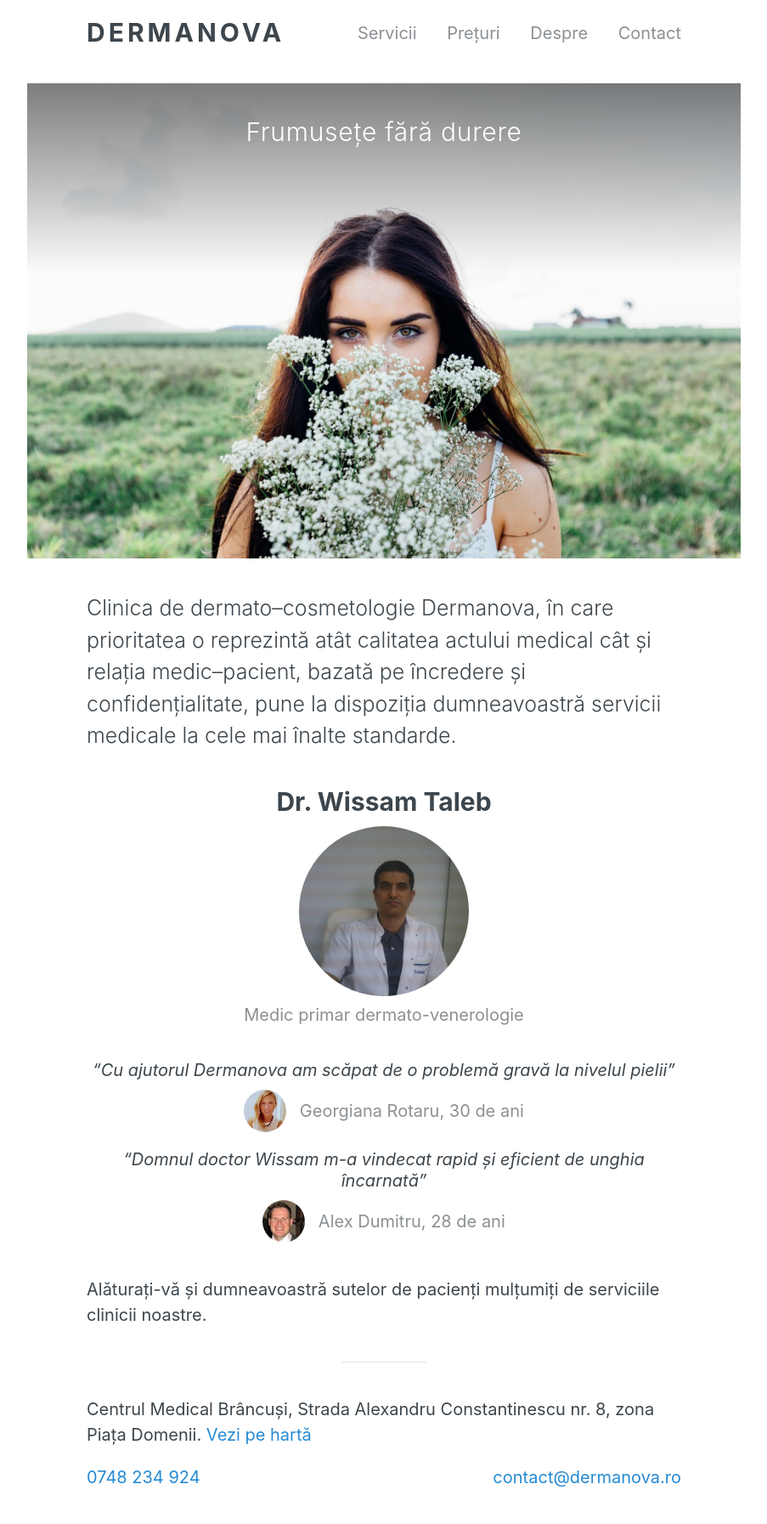
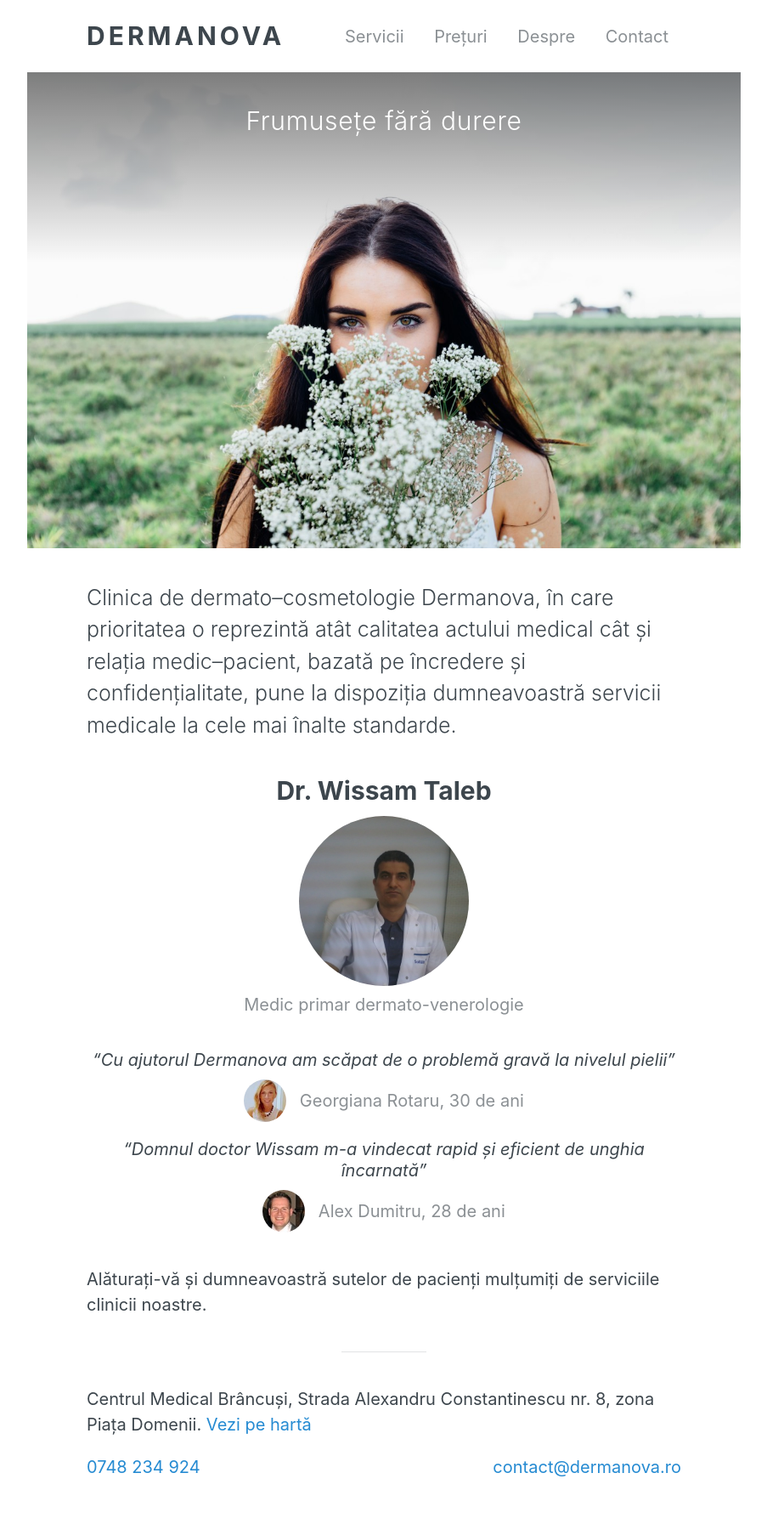
Before and after one commit to bogdansoare/dermanova, a Jekyll site: the page built from index.html, in a window 1280 px wide. Shown: the whole page at 85% size, without its empty margins (188-1091 px from the left). Built offline with Jekyll 4.4.1, drawn with Linux system fonts in a browser that asks for light colours.

Commit message:
header updates

```diff
--- a/_includes/header.html
+++ b/_includes/header.html
@@ -1,8 +1,6 @@
 <div class="container">
   <header class="masthead">
-    <h2 class="masthead-title">
-      <a href="{{ site.baseurl }}/">{{ site.title }}</a>
-    </h2>
+    <a href="{{ site.baseurl }}/" class="masthead-title">{{ site.title }}</a>
 
     <ul class="masthead-nav">
       {% assign pages_list = site.pages | sort:"url" | reverse %}
--- a/_sass/_hero.scss
+++ b/_sass/_hero.scss
@@ -7,6 +7,7 @@
 
   &:before {
     content: '';
+    background: -webkit-linear-gradient(top, rgba(0,0,0,0.5) 0%, transparent 40%);
     background: linear-gradient(to bottom, rgba(0,0,0,0.5) 0%, transparent 40%);
     position: absolute;
     top: 0;
--- a/_sass/_masthead.scss
+++ b/_sass/_masthead.scss
@@ -1,59 +1,56 @@
 // Masthead
-//
-// Super small header above the content for site name and short description.
 
 .masthead {
   margin-top: 1rem;
-  margin-bottom: 2rem;
+  margin-bottom: 1rem;
+  text-align: center;
 
   @include mq($from: tablet) {
+    display: -webkit-box;
+    display: -ms-flexbox;
     display: flex;
-    align-items: center;
-    justify-content: space-between;
+    -webkit-box-align: center;
+        -ms-flex-align: center;
+            align-items: center;
+    -webkit-box-pack: justify;
+        -ms-flex-pack: justify;
+            justify-content: space-between;
   }
 }
 
 .masthead-title {
-  margin-top: 0;
-  text-align: center;
+  font-size: 1.5rem;
+  font-weight: bold;
   text-transform: uppercase;
   letter-spacing: 0.2rem;
-
-  a {
-    color: $dark-gray;
-  }
-
-  @include mq($from: tablet) {
-    margin-bottom: 0;
-  }
+  color: $dark-gray;
 }
 
 .masthead-nav {
   padding-left: 0;
   margin-bottom: 0;
-  text-align: center;
   list-style: none;
 
   > li {
     display: inline-block;
 
     > a {
+      display: inline-block;
       color: $light-gray;
+      padding: 0.25rem;
 
       &:hover {
         color: $dark-gray;
       }
-    }
-
-    & + li {
-      margin-left: .5rem;
 
       @include mq($from: 22em) {
-        margin-left: 1rem;
+        padding-left: 0.5rem;
+        padding-right: 0.5rem;
       }
 
       @include mq($from: tablet) {
-        margin-left: 1.5rem;
+        padding-left: 0.75rem;
+        padding-right: 0.75rem;
       }
     }
 
```
